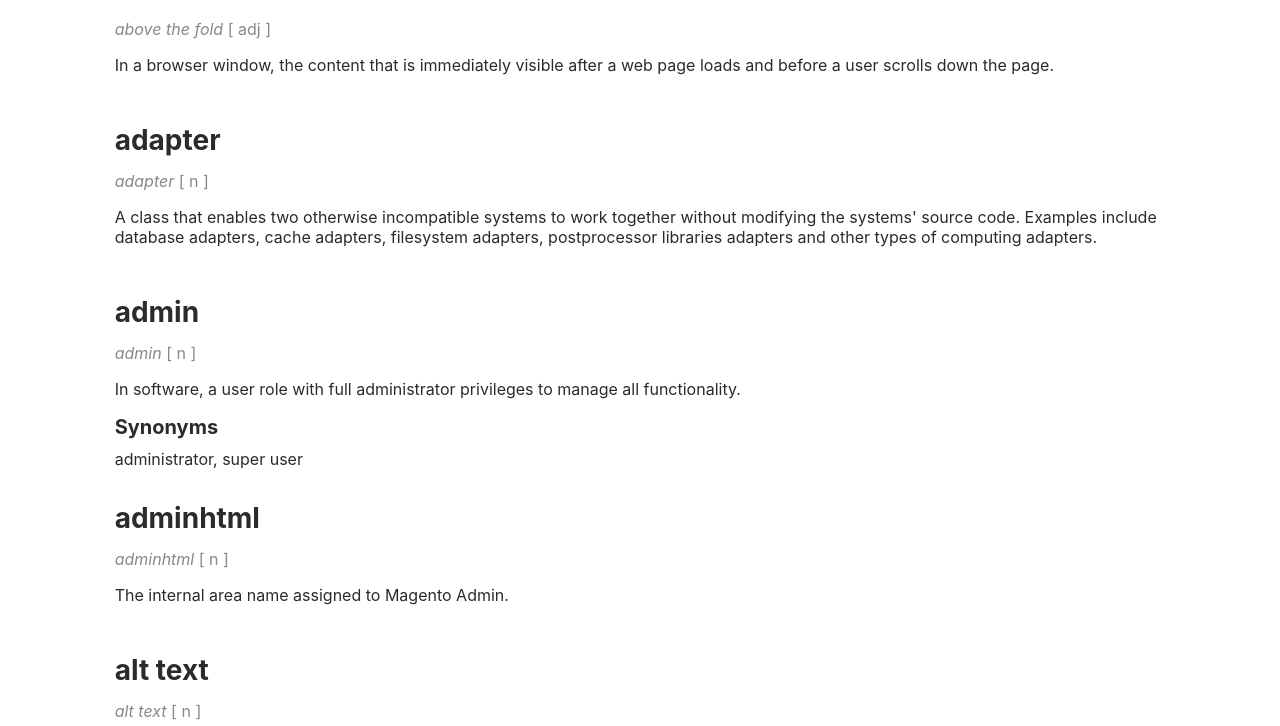
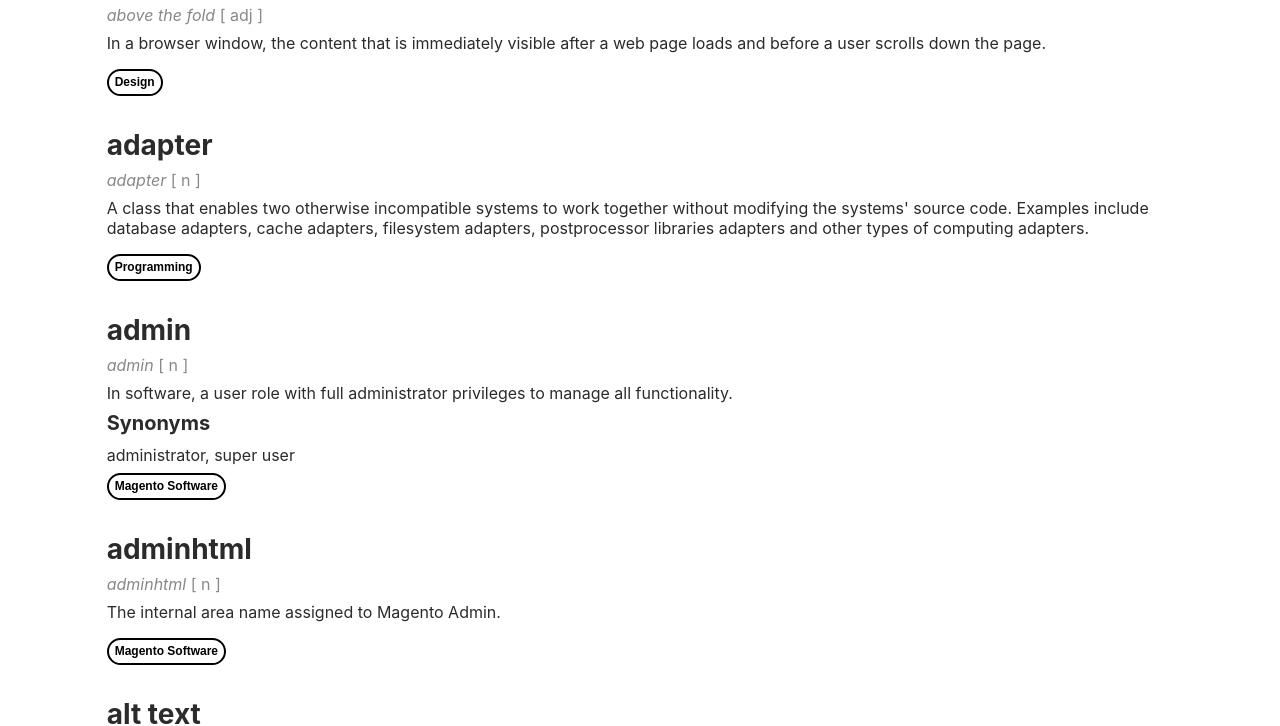
Before and after one commit to jcalcaben/gatsby-glossary-app, a Gatsby site: page /glossary in a window 1280 px wide. Shown: the part 85-811 px from the top of the page. Built offline with nearby package versions, Linux system fonts and the light colour scheme; Gatsby itself is replaced by a stand-in of ours.

Commit message:
Implement buttons and styling

```diff
--- a/src/layouts/GlossaryTerms/data/list.js
+++ b/src/layouts/GlossaryTerms/data/list.js
@@ -1,6 +1,7 @@
 import React from 'react'
 import PropTypes from 'prop-types'
 import classnames from 'classnames'
+import TagButton from './tagButton'
 
 const commaSeparated = ({ items }) => {
   if (items === null || items.length === 0) {
@@ -11,6 +12,26 @@ const commaSeparated = ({ items }) => {
 
 commaSeparated.propTypes = {
   items: PropTypes.array,
+}
+
+const buttons = ({ items }) => {
+  if (items === null || items.length === 0) {
+    return null
+  }
+  const buttonList = items.map(item => {
+    return (
+      <TagButton
+        key={item}
+        clickAction={() => {
+          console.log(item)
+        }}
+      >
+        {item}
+      </TagButton>
+    )
+  })
+
+  return buttonList
 }
 
 const list = ({
@@ -28,7 +49,7 @@ const list = ({
   return (
     <div className={className}>
       <LabelElement {...labelProps}>{label}</LabelElement>
-      <div>{children}</div>
+      {children}
     </div>
   )
 }
@@ -41,6 +62,6 @@ list.propTypes = {
   labelProps: PropTypes.object,
 }
 
-export { commaSeparated }
+export { commaSeparated, buttons }
 
 export default list
--- /dev/null
+++ b/src/layouts/GlossaryTerms/data/tagButton.js
@@ -0,0 +1,14 @@
+import React from 'react'
+import styles from './tagButton.module.css'
+
+const tagButton = ({ children, clickAction }) => {
+  if (children === undefined || children === null) return null
+
+  return (
+    <button className={styles.button} type="button" onClick={clickAction}>
+      {children}
+    </button>
+  )
+}
+
+export default tagButton
--- /dev/null
+++ b/src/layouts/GlossaryTerms/data/tagButton.module.css
@@ -0,0 +1,12 @@
+.reset {
+  background: none;
+  border-style: solid;
+}
+
+.button {
+  composes: reset;
+  line-height: 1.75em;
+  border-radius: 15px;
+  font-size: 0.75em;
+  font-weight: bold;
+}
--- a/src/layouts/GlossaryTerms/glossaryTerm.js
+++ b/src/layouts/GlossaryTerms/glossaryTerm.js
@@ -2,7 +2,10 @@ import React from 'react'
 import Text from './data/text'
 import PropTypes from 'prop-types'
 import List from './data/list'
-import { commaSeparated as CommaSeparated } from './data/list'
+import {
+  commaSeparated as CommaSeparated,
+  buttons as Buttons,
+} from './data/list'
 import FormTypes from './data/formTypes'
 
 const GlossaryTerm = ({
@@ -26,17 +29,29 @@ const GlossaryTerm = ({
       <Text className={styles.title} id={anchorId} Element="h3">
         {title}
       </Text>
+
       <FormTypes formTypes={formTypes} className={styles.formType} />
+
       <Text className={styles.definition} Element="p">
         {definition}
       </Text>
+
       <List
-        className={styles.synonyms}
+        classNames={styles.synonyms}
         label={synonymLabel}
         LabelElement={Text}
         labelProps={{ className: styles.synonymsTitle, Element: 'h4' }}
       >
         <CommaSeparated className={styles.synonymsTitle} items={synonyms} />
+      </List>
+
+      <List
+        classNames={styles.tags}
+        label={null}
+        LabelElement={Text}
+        labelProps={{ className: styles.tagsTitle, Element: 'h4' }}
+      >
+        <Buttons className={styles.tags} items={contentTags} />
       </List>
     </div>
   )
--- a/src/layouts/GlossaryTerms/glossaryTerm.module.css
+++ b/src/layouts/GlossaryTerms/glossaryTerm.module.css
@@ -1,7 +1,12 @@
 .term {
+  display: grid;
   grid-column-start: 2;
   grid-column-end: 3;
-  margin: 0.5em 0.5em;
+  grid-gap: 0.5em;
+}
+
+.term p {
+  margin: 0px;
 }
 
 .loading {
@@ -16,13 +21,12 @@
 
 .title {
   font-size: 1.75em;
-  margin: -3rem 0px 0.5em;
+  margin: -3rem 0px 0px;
   padding-top: 3rem;
 }
 
 .formType {
   font-size: 1em;
-  display: inline-flex;
   margin: 0 0.5em 0 0;
   color: #888;
 }
@@ -31,3 +35,10 @@
   font-size: 1.25em;
   margin: 0px 0px 0.5em;
 }
+
+.tags {
+  display: grid;
+  grid-auto-columns: max-content;
+  grid-auto-flow: column;
+  grid-column-gap: 0.5em;
+}
--- a/src/layouts/GlossaryTerms/termsList.module.css
+++ b/src/layouts/GlossaryTerms/termsList.module.css
@@ -2,5 +2,5 @@
   margin-top: 3rem;
   display: grid;
   grid-template-columns: 1fr 10fr 1fr;
-  row-gap: 1em;
+  row-gap: 2em;
 }
```
